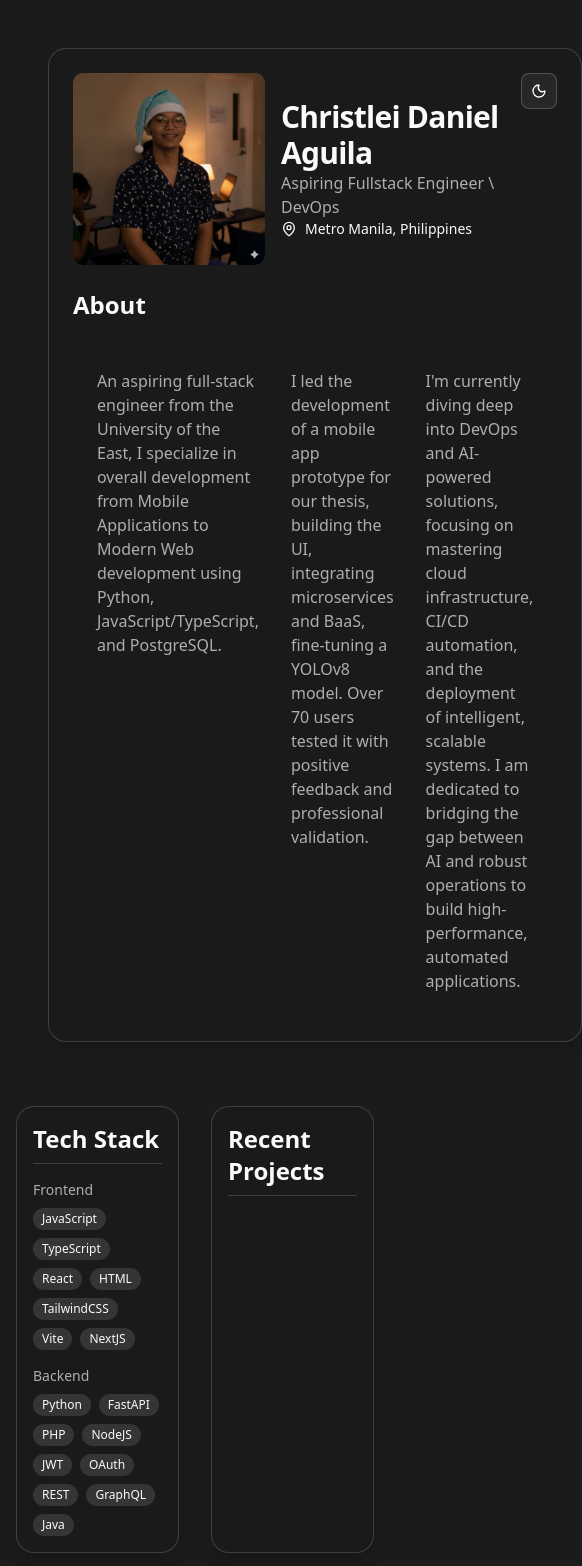
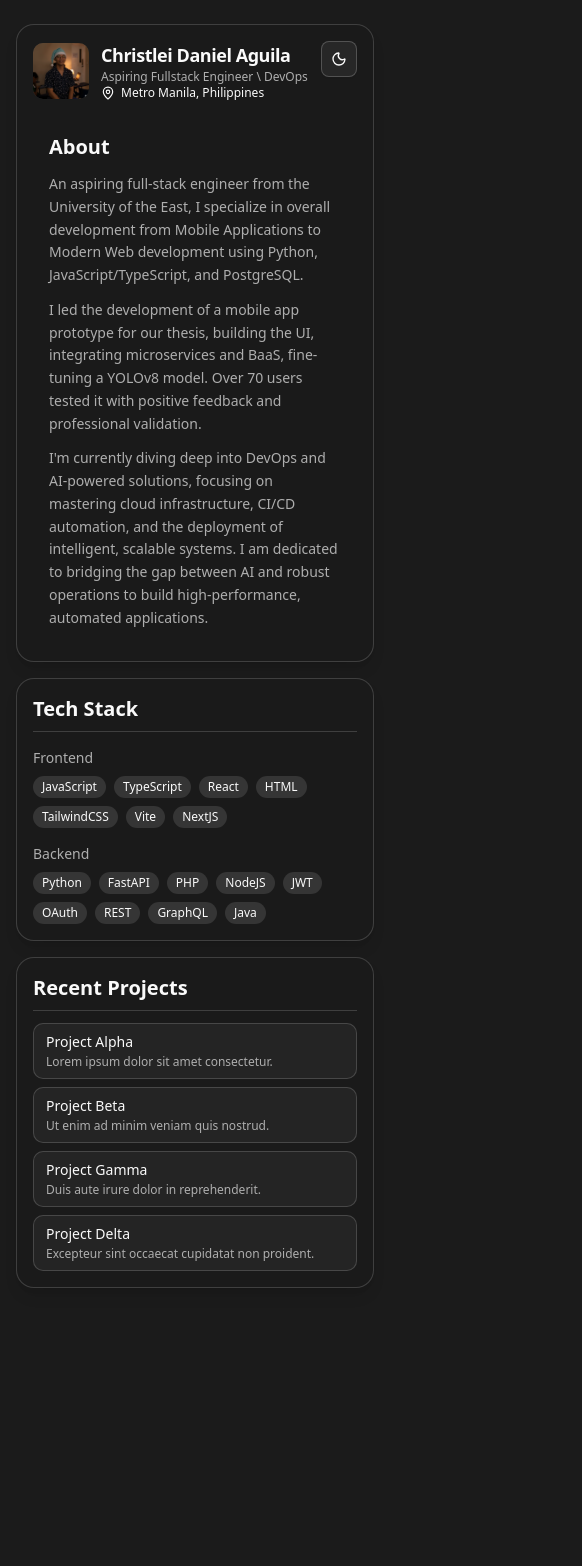
Before and after one commit to leiDanielAguila/personal-portfolio, a React (Vite) app: page / in a window 390 px wide. Shown: the top 1566 px of the page, 582 px wide, since content can reach past the window. After the commit the page ends 1312 px from the top, so only its background shows below. Built offline with nearby package versions, Linux system fonts and the light colour scheme.

Commit message:
feat: UI fix for mobile view, added hover animation on projects

```diff
--- a/src/App.tsx
+++ b/src/App.tsx
@@ -5,11 +5,11 @@ import { ProjectsCard } from "./components/projects-card";
 
 function App() {
   return (
-    <main className="min-h-screen">
-      <div className="w-full">
+    <main className="min-h-screen flex flex-col items-center px-4 py-6 gap-4">
+      <div className="w-full max-w-3xl">
         <HeaderCard />
       </div>
-      <div className="flex flex-auto justify-center ">
+      <div className="w-full max-w-3xl grid grid-cols-1 sm:grid-cols-2 gap-4">
         <TechStackCard />
         <ProjectsCard />
       </div>
--- a/src/components/header-card.tsx
+++ b/src/components/header-card.tsx
@@ -6,30 +6,31 @@ import { MapPin } from "lucide-react";
 // Simple centered header card composing profile picture and dark mode toggle
 export const HeaderCard = () => {
   return (
-    <section className="w-fit rounded-2xl border bg-background/90 p-6 m-12  sm:p-10 shadow-lg flex flex-col gap-6">
-      <div className="flex flex-row gap-4 items-start w-full">
-        <div className="flex flex-col gap-2 flex-1">
-          <div className="flex flex-row items-center gap-4">
+    <section className="w-full rounded-2xl border bg-background/90 p-4 sm:p-6 shadow-lg flex flex-col gap-4">
+      <div className="flex items-start justify-between gap-3 w-full">
+        <div className="flex flex-col gap-2 flex-1 min-w-0">
+          <div className="flex items-center gap-3 sm:gap-4">
             <ProfilePicture />
-            <div className="text-left ">
-              <h1 className="text-3xl font-semibold tracking-tight">
+            <div className="text-left min-w-0">
+              <h1 className="text-lg sm:text-2xl md:text-3xl font-semibold tracking-tight break-words">
                 {profile.name}
               </h1>
-              <p className="text-muted-foreground">{profile.title}</p>
-              <div className="flex flex-row gap-2 items-center">
-                <MapPin size={16} />
-                <p className="text-sm">{profile.location}</p>
+              <p className="text-xs sm:text-sm md:text-base text-muted-foreground break-words">
+                {profile.title}
+              </p>
+              <div className="flex flex-row gap-1.5 sm:gap-2 items-center">
+                <MapPin size={14} />
+                <p className="text-xs sm:text-sm">{profile.location}</p>
               </div>
             </div>
           </div>
-
         </div>
         <ModeToggle />
       </div>
-      <h2 className="text-2xl font-semibold">About</h2>
-      <div className="flex flex-cols-2 m-2">
+      <div className="flex flex-col m-4 gap-3 sm:gap-4">
+        <h2 className="text-xl sm:text-2xl font-semibold">About</h2>
         {profile.about.map((paragraph, i) => (
-          <p key={i} className="text-base text-muted-foreground p-4">
+          <p key={i} className="text-sm sm:text-base text-muted-foreground leading-relaxed">
             {paragraph}
           </p>
         ))}
--- a/src/components/profile-picture.tsx
+++ b/src/components/profile-picture.tsx
@@ -22,7 +22,7 @@ export function ProfilePicture() {
   const src = isLight ? me : meDarkMode
 
   return (
-    <div className="w-full max-w-[12rem]">
+    <div className="w-14 sm:w-20 md:w-24 shrink-0">
       <AspectRatio ratio={1 / 1} className="bg-muted rounded-lg">
         <img src={src} alt="My profile picture" className="rounded-lg" />
       </AspectRatio>
--- a/src/components/projects-card.tsx
+++ b/src/components/projects-card.tsx
@@ -1,10 +1,30 @@
+import { projects } from "@/lib/projects";
 import { Separator } from "./ui/separator";
+
 export const ProjectsCard = () => {
   return (
-    <section className="shadow-lg rounded-2xl border bg-background/90 w-full max-w-xl p-4 m-4">
+    <section className="shadow-lg rounded-2xl border bg-background/90 w-full p-4 sm:p-5">
       <div>
-        <h1 className="text-2xl font-semibold mb-2">Recent Projects</h1>
+        <h1 className="text-xl sm:text-2xl font-semibold mb-2">
+          Recent Projects
+        </h1>
         <Separator />
+      </div>
+      <div className="grid grid-cols-1 sm:grid-cols-2 gap-2 mt-3 ">
+        {projects.map((project) => (
+          <a
+            key={project.name}
+            href={project.url}
+            target="_blank"
+            rel="noopener noreferrer"
+            className="border rounded-lg px-3 py-2 flex flex-col gap-0.5 bg-muted/40 w-full hover:bg-muted transition-colors cursor-pointer transition-transform duration-300 ease-out hover:-translate-y-2"
+          >
+            <span className="text-sm font-medium truncate">{project.name}</span>
+            <span className="text-xs text-muted-foreground line-clamp-1">
+              {project.description}
+            </span>
+          </a>
+        ))}
       </div>
     </section>
   );
--- a/src/components/techstack-card.tsx
+++ b/src/components/techstack-card.tsx
@@ -9,8 +9,8 @@ const categoryLabel: Record<TechStackCategory, string> = {
 
 export const TechStackCard = () => {
   return (
-    <div className="shadow-lg rounded-2xl border bg-background/90 w-full max-w-xl p-4 m-4">
-      <h1 className="text-2xl font-semibold mb-2">Tech Stack</h1>
+    <div className="shadow-lg rounded-2xl border bg-background/90 w-full p-4 sm:p-5">
+      <h1 className="text-xl sm:text-2xl font-semibold mb-2">Tech Stack</h1>
       <Separator />
       <div className="flex flex-col gap-4 mt-4">
         {(Object.keys(TechStack) as TechStackCategory[]).map((category) => (
--- /dev/null
+++ b/src/lib/projects.ts
@@ -0,0 +1,28 @@
+export type Project = {
+  name: string;
+  description: string;
+  url: string;
+};
+
+export const projects: Project[] = [
+  {
+    name: "Project Alpha",
+    description: "Lorem ipsum dolor sit amet consectetur.",
+    url: "https://github.com",
+  },
+  {
+    name: "Project Beta",
+    description: "Ut enim ad minim veniam quis nostrud.",
+    url: "https://github.com",
+  },
+  {
+    name: "Project Gamma",
+    description: "Duis aute irure dolor in reprehenderit.",
+    url: "https://github.com",
+  },
+  {
+    name: "Project Delta",
+    description: "Excepteur sint occaecat cupidatat non proident.",
+    url: "https://github.com",
+  },
+];
```
